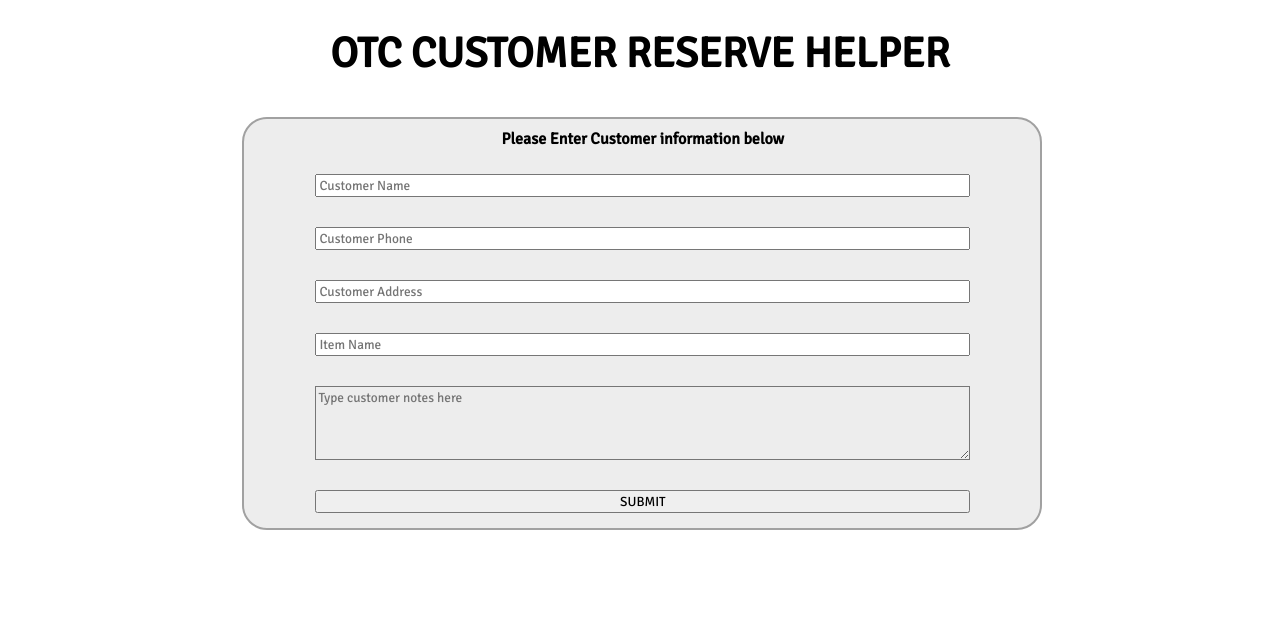
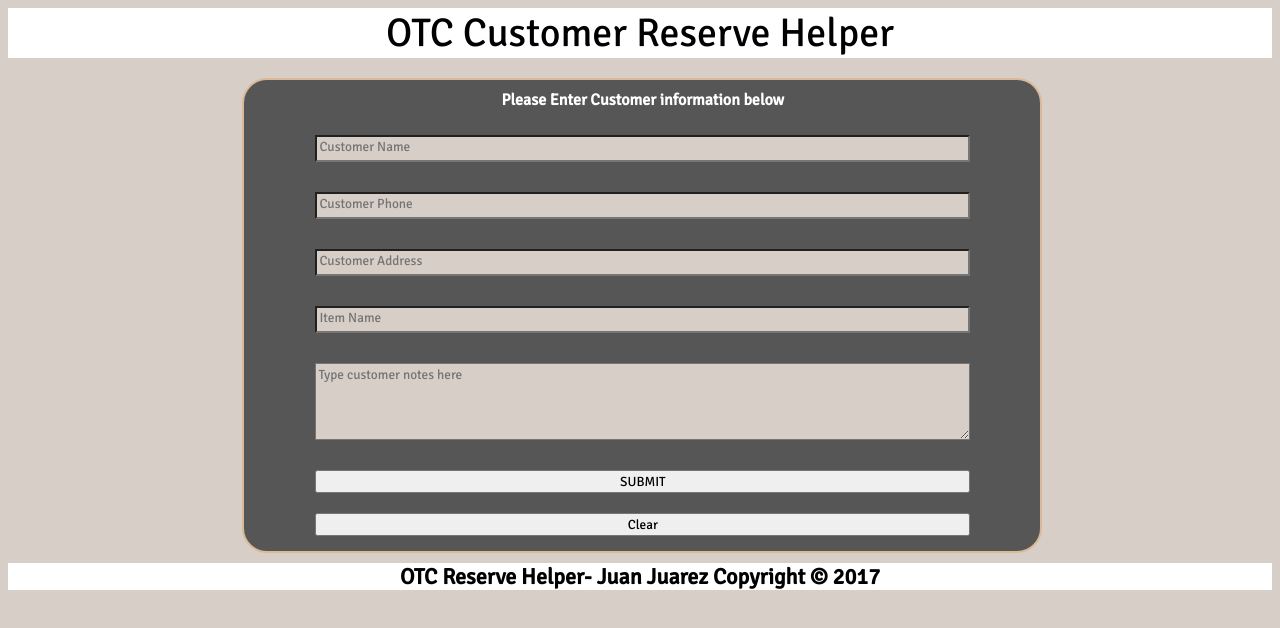
Before and after one commit to juanjuar457/Capstone3, a website: page public/index.html in a window 1280 px wide. Drawn offline with nearby package versions, Linux system fonts and the light colour scheme; no server answers.

Commit message:
capstone 3

```diff
--- a/public/app.js
+++ b/public/app.js
@@ -21,6 +21,20 @@ function populateRequestedCustomerReserveInfo() {
         }
     })
 }
+
+
+$("form").trigger("reset");
+
+// $('#clearBtn).submit(function clearForm(event){
+//     event.preventDefault();
+//     let customer = {
+//         customerName: "",
+//         customerPhone: "",
+//         customerAddress: "",
+//         itemName: "",
+//         textArea: ""
+//     }
+// });
 
 
 
--- a/public/index.html
+++ b/public/index.html
@@ -8,12 +8,12 @@
     <link href='https://fonts.googleapis.com/css?family=Signika' rel='stylesheet'>
 </head>
 <body>
-<h1 id="app-header">OTC CUSTOMER RESERVE HELPER</h1>
+<header id="otcHeader">OTC Customer Reserve Helper</header>
 <div class="row">
     <div class="box-sm col-10">
                 <form id="mainSubmitBtn">
                 <div class="row">
-                    <h4 class="col-10">Please Enter Customer information below</h4>
+                    <h4 id="enterInfoText"class="col-10">Please Enter Customer information below</h4>
                 </div>
                     <div id="formError" class="row input-row">
                         <div class="col-10">
@@ -37,12 +37,15 @@
                 </div>
                 <div class="row input-row">
                     <button class="col-10" type="submit">SUBMIT</button>
+                    <div>
+                        <button class="col-10" type="reset">Clear</button>
+                    </div>
                 </div>
                 </form>
         </div>
 </div>
-<div id="outputCustomer" class="row">
-</div>
+<div id="outputCustomer" class="row"></div>
+<footer id="otcFooter"> OTC Reserve Helper- Juan Juarez Copyright &copy; 2017  </footer>
 <script src="https://code.jquery.com/jquery-3.2.1.min.js"
         integrity="sha256-hwg4gsxgFZhOsEEamdOYGBf13FyQuiTwlAQgxVSNgt4="
         crossorigin="anonymous"></script>
--- a/public/main.css
+++ b/public/main.css
@@ -2,8 +2,36 @@
     font-family: 'Signika';
     /*font-size: 22px;*/
 }
-textarea {
-    background-color: yellow;
+
+#enterInfoText {
+    color: #fff;
+}
+
+#otcHeader {
+    background-color: #fff;
+    width: auto;
+    margin-top: 0;
+    /*color: #76323F;*/
+    font-size: 40px;
+    text-align: center;
+    margin-bottom: 10px;
+}
+
+#otcFooter {
+    background-color: #fff;
+    width: auto;
+    margin-top: 0;
+    font-size: 22px;
+    text-align: center;
+    font-weight: 600;
+    left: 0;
+    bottom: 0;
+}
+
+#customerName, #itemName, #customerAddress, #customerPhone, #textArea {
+    background-color: #D7CEC7;
+    padding-bottom: 5px;
+    height: auto;
 }
 
 #formError div{
@@ -13,12 +41,12 @@ textarea {
     margin-bottom: 10px;
     text-align: left;
     padding: 5px 10px;
-    font-size: 10px;
+    font-size: 20px;
 }
 
 .delBtn {
     border: none;
-    background-color: #fff;
+    background-color: #C09F80;
     float: right;
 }
 
@@ -48,18 +76,15 @@ form {
 .output-entry-box {
     text-align: center;
     border-radius: 25px;
-    border: 4px solid #a1a1a1;
+    border: 4px solid #565656;
     padding: 10px;
+    background-color: #C09F80;
 }
 
 #outer-text-box {
     text-align: center;
 }
 
-#app-header {
-    text-align: center;
-    font-size: 42px;
-}
 
 main {
     padding-top: 100px;
@@ -73,12 +98,12 @@ main.row {
     text-align: center;
     /*padding: 25px;*/
     border-radius: 25px;
-    background-color: #EDEDED;
-    border: 2px solid #a1a1a1;
+    background-color: #565656;
+    border: 2px solid #dab997;
 }
 
 body {
-    background-color: #fff;
+    background-color: #D7CEC7;
 }
 
 .carbon {
@@ -90,14 +115,6 @@ body {
     color: #fff;
 }
 
-.neutral {
-    background-color: #EDEDED;
-}
-
 .watermelon {
     background-color: #FF3B3F;
 }
-
-.white {
-    background-color: #fff;
-}
```
Also changed, not shown: public/delete.png.
